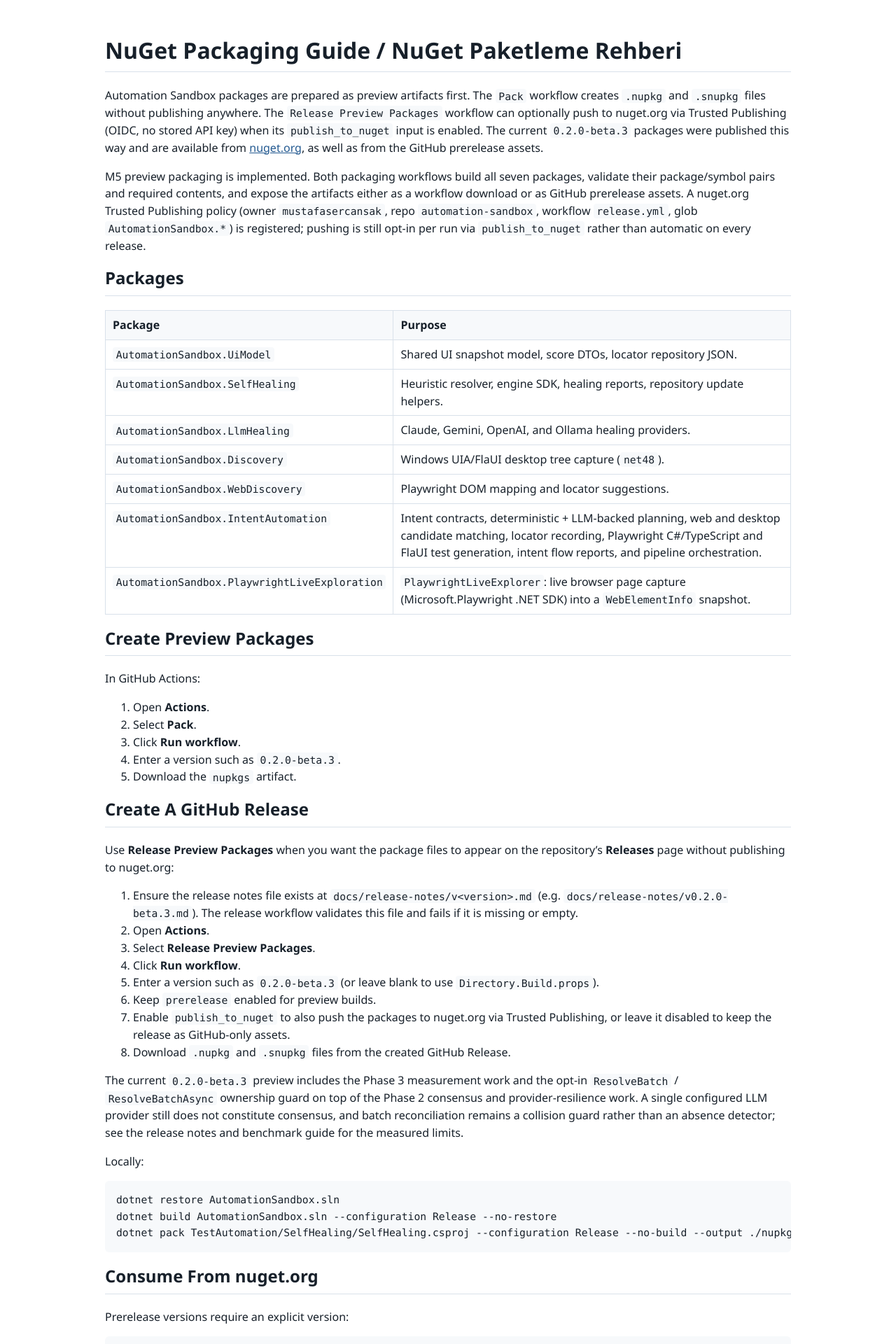
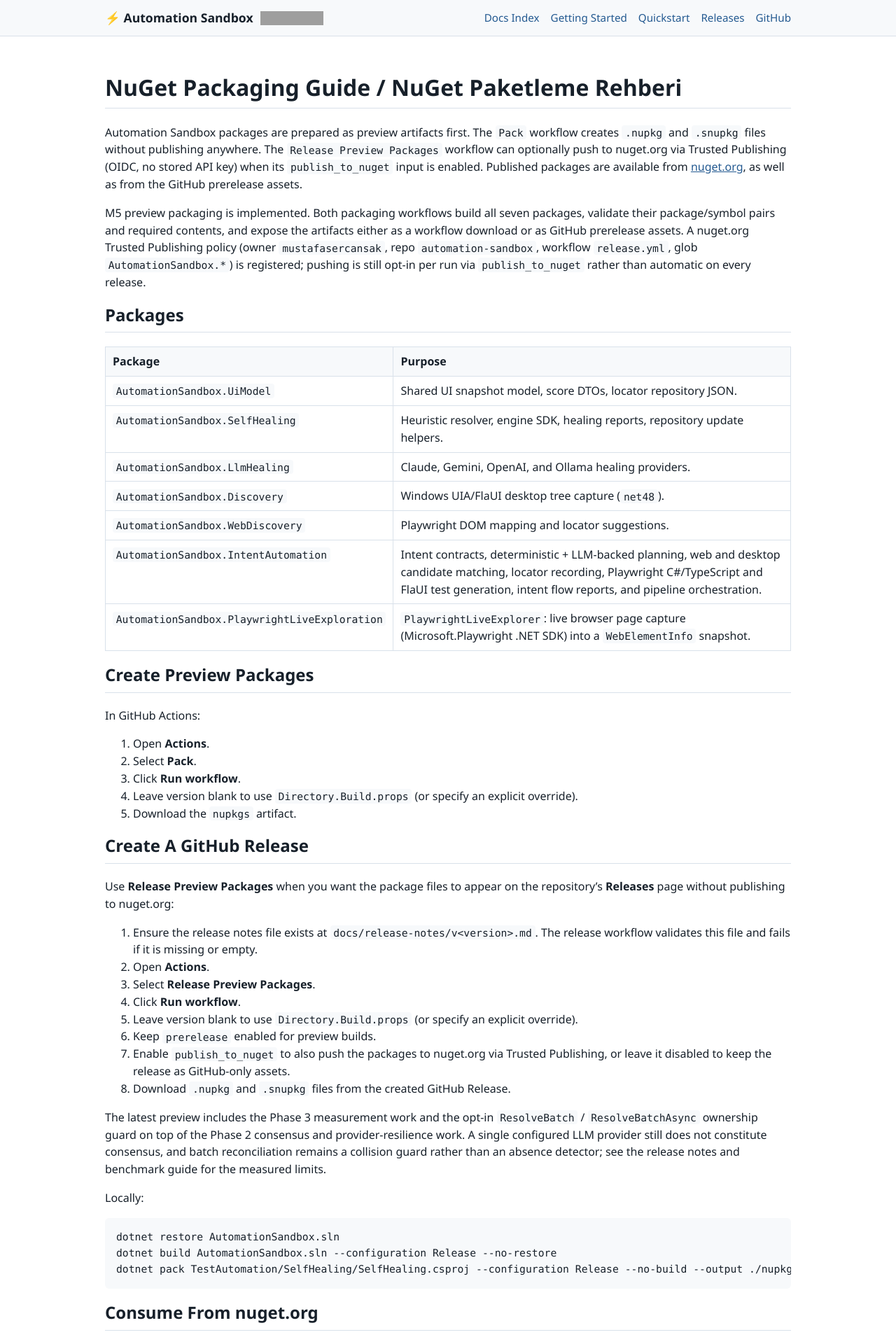
Before and after one commit to mustafasercansak/automation-sandbox, a Jekyll site: the page built from docs/nuget-packaging.md, in a window 1280 px wide. Shown: the top 1920 px of the page at 70% size. Built offline with Jekyll 4.4.1, drawn with Linux system fonts in a browser that asks for light colours; our own code applies the rules of GitHub Pages for plain Markdown files; some of the changed text lies outside the part shown; grey boxes are pictures that could not be loaded.

Commit message:
fix(docs): enforce zero-manual-version policy, compile Jekyll site with working links, and add CI drift guard (#231) (#232)
* fix(docs): enforce zero-manual-version policy, compile Jekyll site with working links, and add CI drift guard (#231)

* docs: mandate completed issue checkboxes before In Review transition in CONTRIBUTING.md (#231)

````diff
--- a/_config.yml
+++ b/_config.yml
@@ -1,6 +1,14 @@
 title: Automation Sandbox
 description: Explainable self-healing UI test automation engine.
+repository: mustafasercansak/automation-sandbox
 markdown: kramdown
+
+plugins:
+  - jekyll-relative-links
+
+relative_links:
+  enabled: true
+  collections: true
 
 defaults:
   - scope:
@@ -14,3 +22,4 @@ exclude:
   - TestAutomation
   - WinFormsApp
   - WpfApp
+  - samples
--- a/_layouts/default.html
+++ b/_layouts/default.html
@@ -78,13 +78,52 @@
       background: #f7f9fb;
     }
 
-    .mermaid {
-      margin: 20px 0;
-      padding: 16px;
-      border: 1px solid #d9e1ea;
-      border-radius: 6px;
-      background: #fff;
-      overflow-x: auto;
+    header.site-header {
+      background: #f7f9fb;
+      border-bottom: 1px solid #d9e1ea;
+      padding: 12px 24px;
+    }
+
+    header .nav-container {
+      max-width: 980px;
+      margin: 0 auto;
+      display: flex;
+      align-items: center;
+      justify-content: space-between;
+      flex-wrap: wrap;
+      gap: 12px;
+    }
+
+    header .site-brand {
+      display: flex;
+      align-items: center;
+      gap: 10px;
+      font-weight: 600;
+      font-size: 1.1em;
+      color: #17202a;
+      text-decoration: none;
+    }
+
+    header .site-nav {
+      display: flex;
+      align-items: center;
+      gap: 16px;
+      flex-wrap: wrap;
+    }
+
+    header .site-nav a {
+      color: #245a91;
+      text-decoration: none;
+      font-size: 0.95em;
+    }
+
+    header .site-nav a:hover {
+      text-decoration: underline;
+    }
+
+    .version-badge {
+      display: inline-block;
+      vertical-align: middle;
     }
   </style>
   <script>
@@ -104,6 +143,21 @@
   <script id="MathJax-script" async src="https://cdn.jsdelivr.net/npm/mathjax@3/es5/tex-mml-chtml.js"></script>
 </head>
 <body>
+  <header class="site-header">
+    <div class="nav-container">
+      <a class="site-brand" href="{{ site.baseurl }}/">
+        <span>⚡ Automation Sandbox</span>
+        <img class="version-badge" src="https://img.shields.io/github/v/release/mustafasercansak/automation-sandbox?include_prereleases&label=release" alt="Latest Release">
+      </a>
+      <nav class="site-nav">
+        <a href="{{ site.baseurl }}/docs/">Docs Index</a>
+        <a href="{{ site.baseurl }}/docs/getting-started.html">Getting Started</a>
+        <a href="{{ site.baseurl }}/docs/consumer-quickstart.html">Quickstart</a>
+        <a href="https://github.com/mustafasercansak/automation-sandbox/releases" target="_blank" rel="noopener">Releases</a>
+        <a href="https://github.com/mustafasercansak/automation-sandbox" target="_blank" rel="noopener">GitHub</a>
+      </nav>
+    </div>
+  </header>
   <main>
     {{ content }}
   </main>
--- a/docs/nuget-packaging.md
+++ b/docs/nuget-packaging.md
@@ -4,7 +4,7 @@ Automation Sandbox packages are prepared as preview artifacts first. The `Pack`
 workflow creates `.nupkg` and `.snupkg` files without publishing anywhere. The
 `Release Preview Packages` workflow can optionally push to nuget.org via Trusted
 Publishing (OIDC, no stored API key) when its `publish_to_nuget` input is enabled.
-The current `0.2.0-beta.3` packages were published this way and are available from
+Published packages are available from
 [nuget.org](https://www.nuget.org/profiles/mustafasercansak), as well as from the
 GitHub prerelease assets.
 
@@ -34,7 +34,7 @@ In GitHub Actions:
 1. Open **Actions**.
 2. Select **Pack**.
 3. Click **Run workflow**.
-4. Enter a version such as `0.2.0-beta.3`.
+4. Leave version blank to use `Directory.Build.props` (or specify an explicit override).
 5. Download the `nupkgs` artifact.
 
 ## Create A GitHub Release
@@ -42,17 +42,17 @@ In GitHub Actions:
 Use **Release Preview Packages** when you want the package files to appear on the
 repository's **Releases** page without publishing to nuget.org:
 
-1. Ensure the release notes file exists at `docs/release-notes/v<version>.md` (e.g. `docs/release-notes/v0.2.0-beta.3.md`). The release workflow validates this file and fails if it is missing or empty.
+1. Ensure the release notes file exists at `docs/release-notes/v<version>.md`. The release workflow validates this file and fails if it is missing or empty.
 2. Open **Actions**.
 3. Select **Release Preview Packages**.
 4. Click **Run workflow**.
-5. Enter a version such as `0.2.0-beta.3` (or leave blank to use `Directory.Build.props`).
+5. Leave version blank to use `Directory.Build.props` (or specify an explicit override).
 6. Keep `prerelease` enabled for preview builds.
 7. Enable `publish_to_nuget` to also push the packages to nuget.org via Trusted
    Publishing, or leave it disabled to keep the release as GitHub-only assets.
 8. Download `.nupkg` and `.snupkg` files from the created GitHub Release.
 
-The current `0.2.0-beta.3` preview includes the Phase 3 measurement work and the opt-in
+The latest preview includes the Phase 3 measurement work and the opt-in
 `ResolveBatch` / `ResolveBatchAsync` ownership guard on top of the Phase 2 consensus and
 provider-resilience work. A single configured LLM provider still does not constitute
 consensus, and batch reconciliation remains a collision guard rather than an absence
@@ -63,15 +63,15 @@ Locally:
 ```powershell
 dotnet restore AutomationSandbox.sln
 dotnet build AutomationSandbox.sln --configuration Release --no-restore
-dotnet pack TestAutomation/SelfHealing/SelfHealing.csproj --configuration Release --no-build --output ./nupkgs /p:PackageVersion=0.2.0-beta.3
+dotnet pack TestAutomation/SelfHealing/SelfHealing.csproj --configuration Release --no-build --output ./nupkgs
 ```
 
 ## Consume From nuget.org
 
-Prerelease versions require an explicit version:
+Install the latest prerelease package:
 
 ```powershell
-dotnet add package AutomationSandbox.SelfHealing --version 0.2.0-beta.3
+dotnet add package AutomationSandbox.SelfHealing --prerelease
 ```
 
 The other six packages use the same version. Add only the packages whose APIs the
@@ -90,7 +90,7 @@ pwsh ./samples/HeuristicHealingQuickstart/verify.ps1
 
 ```powershell
 dotnet nuget add source ./nupkgs --name automation-sandbox-local
-dotnet add package AutomationSandbox.SelfHealing --version 0.2.0-beta.3 --source automation-sandbox-local
+dotnet add package AutomationSandbox.SelfHealing --prerelease --source automation-sandbox-local
 ```
 
 ## Publish Checklist
@@ -118,14 +118,12 @@ The packaging workflows (`pack.yml`, `release.yml`) and `verify.ps1` resolve `<V
 `Pack` workflow'u NuGet paketlerini yalnızca artifact olarak üretir ve herhangi bir
 feed'e yayın yapmaz. `Release Preview Packages` workflow'u ise `publish_to_nuget`
 etkinleştirildiğinde saklanan bir API anahtarı olmadan Trusted Publishing (OIDC) ile
-nuget.org'a yayın yapabilir. Mevcut `0.2.0-beta.3` sürümünün yedi paketinin tamamı
-nuget.org'da ve GitHub prerelease asset'lerinde bulunur. Yerel doğrulama için `Pack`
-artifact'leri ayrıca lokal feed üzerinden tüketilebilir. Yayınlanan prerelease paketi
-doğrudan tüketmek için aşağıdaki komut kullanılabilir; diğer altı paket de aynı sürüm
-numarasını taşır:
+nuget.org'a yayın yapabilir. Yayınlanan yedi paketin tamamı nuget.org'da ve GitHub
+prerelease asset'lerinde bulunur. Yerel doğrulama için `Pack` artifact'leri ayrıca lokal
+feed üzerinden tüketilebilir. Yayınlanan prerelease paketi doğrudan tüketmek için:
 
 ```powershell
-dotnet add package AutomationSandbox.SelfHealing --version 0.2.0-beta.3
+dotnet add package AutomationSandbox.SelfHealing --prerelease
 ```
 
 İlk çalıştırmanın tamamı için [Yayınlanmış Paket Hızlı Başlangıcını](consumer-quickstart.md)
````
Also changed, not shown: CONTRIBUTING.md (+5 -4 lines), README.md (+32 -27 lines), docs/consumer-quickstart.md (+2 -2 lines), docs/index.md (+11 -4 lines), docs/intent-driven-automation.md (+1 -1 lines), .github/workflows/docs.yml, 2 other files.
